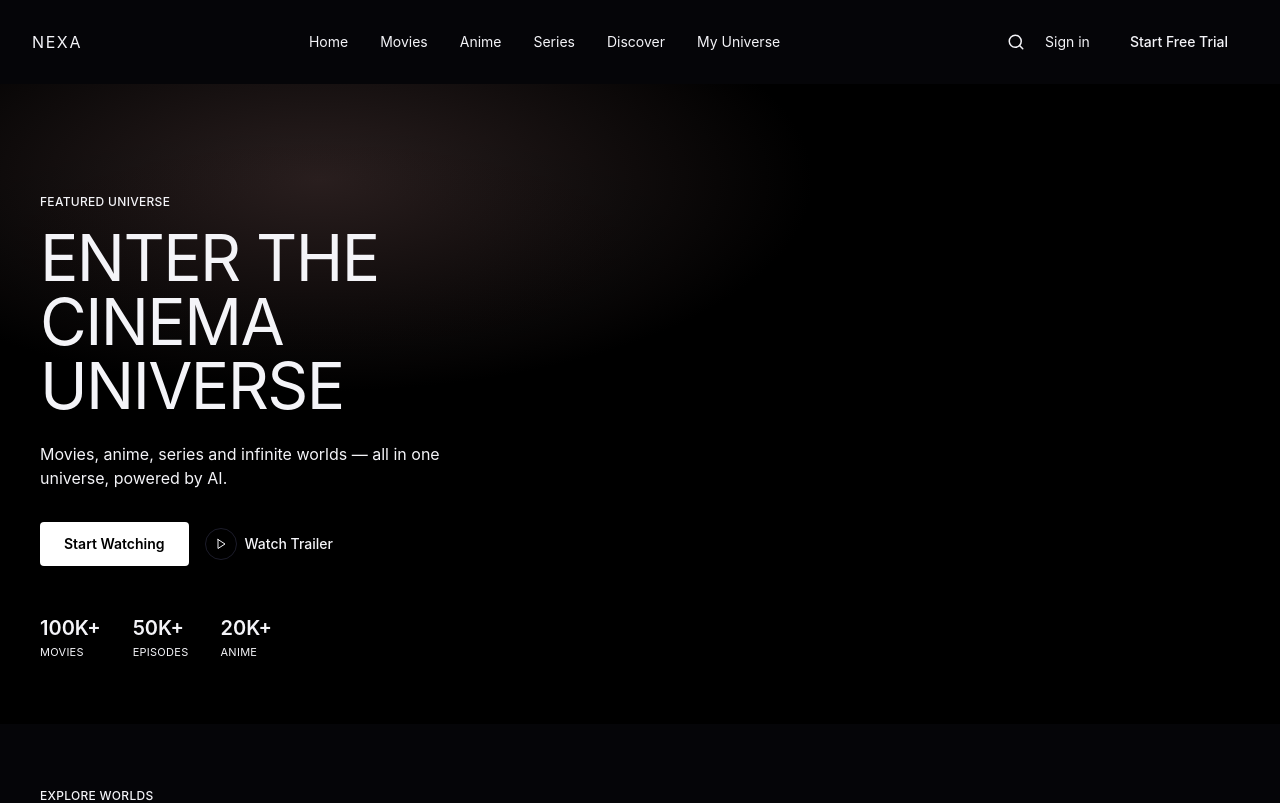
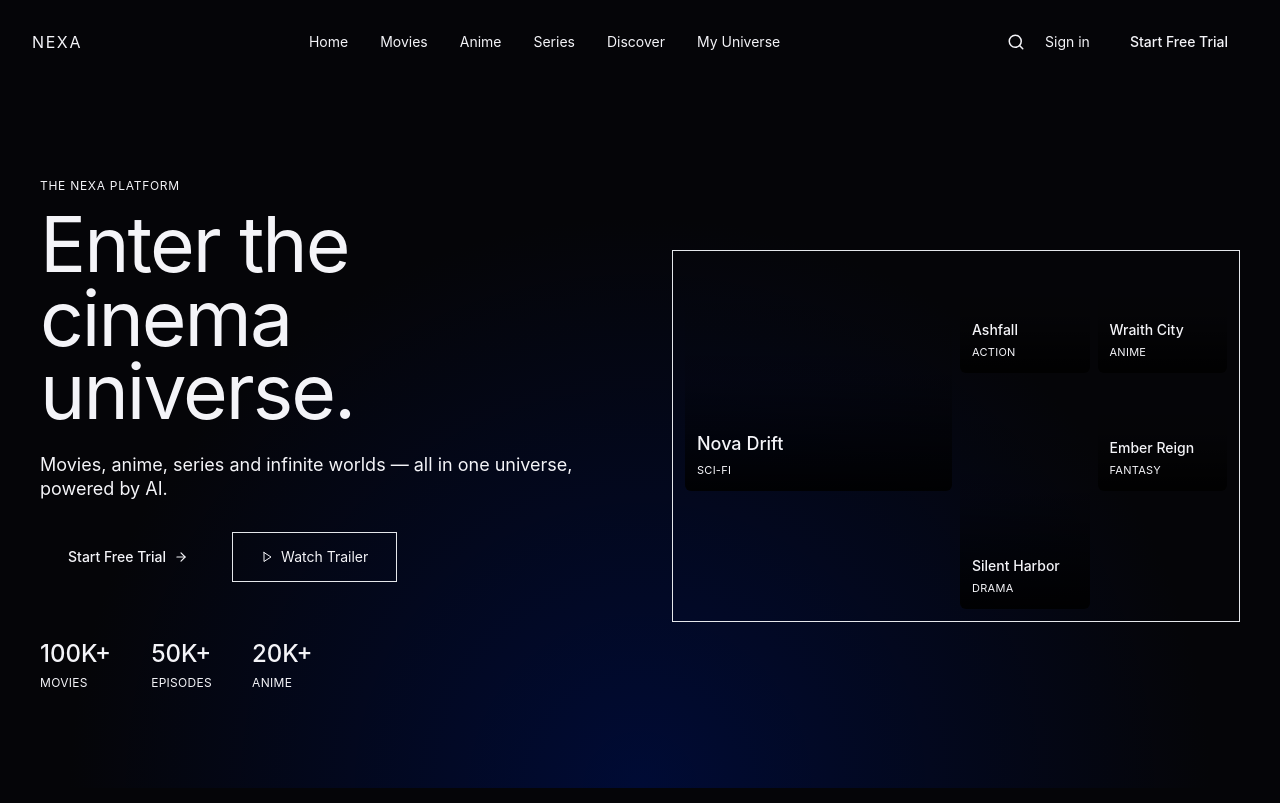
Before and after one commit to snsesu/Tzi, a Next.js app: page / in a window 1280 px wide. Shown: the top 803 px of the page. Built offline with nearby package versions, Linux system fonts and the light colour scheme.

Commit message:
Frame.io DESIGN.md: Hero as split cosmic-canvas layout with product mockup container

```diff
--- a/components/Hero.tsx
+++ b/components/Hero.tsx
@@ -1,4 +1,4 @@
-import { Play } from "lucide-react";
+import { Play, ArrowRight } from "lucide-react";
 
 const stills = [
   { w: 2, h: 2, title: "Nova Drift", tag: "Sci-Fi" },
@@ -17,13 +17,13 @@ const stats = [
 function StillTile({ w, h, title, tag }: { w: number; h: number; title: string; tag: string }) {
   return (
     <div
-      className="relative overflow-hidden rounded-lg bg-gradient-to-br from-nexa-surface to-[#333]"
+      className="relative overflow-hidden rounded-md bg-graphite"
       style={{ gridColumn: `span ${w}`, gridRow: `span ${h}` }}
     >
       <div className="absolute inset-0 bg-gradient-to-t from-black/90 via-black/10 to-transparent" />
       <div className="absolute left-3 right-3 bottom-3">
-        <p className={w > 1 ? "text-lg font-medium" : "text-sm font-medium"}>{title}</p>
-        <p className="text-[11px] uppercase tracking-wide text-nexa-muted mt-1">{tag}</p>
+        <p className={w > 1 ? "text-lg font-medium text-carbon" : "text-sm font-medium text-carbon"}>{title}</p>
+        <p className="text-[11px] uppercase tracking-wide text-ash mt-1">{tag}</p>
       </div>
     </div>
   );
@@ -32,55 +32,61 @@ function StillTile({ w, h, title, tag }: { w: number; h: number; title: string;
 export default function Hero() {
   return (
     <>
-      {/* Cinematic hero */}
-      <section className="relative w-full h-[80vh] min-h-[560px] overflow-hidden">
-        <div className="absolute inset-0 bg-[radial-gradient(ellipse_70%_60%_at_25%_15%,#2a1f1f_0%,#000_55%),radial-gradient(ellipse_60%_50%_at_80%_70%,#1a2233_0%,transparent_60%),linear-gradient(180deg,#0a0a0a,#000)]" />
-        <div className="absolute inset-0 bg-gradient-to-t from-black via-black/10 to-transparent" />
+      {/* Cosmic canvas hero — split composition per Frame.io layout spec */}
+      <section className="relative w-full bg-cosmic overflow-hidden">
+        <div className="absolute inset-0 bg-[radial-gradient(circle_at_50%_100%,#000b35_0%,transparent_60%)]" />
 
-        <div className="absolute left-0 right-0 bottom-0 px-6 md:px-10 pb-16 max-w-2xl">
-          <p className="text-xs uppercase tracking-wide text-nexa-muted font-medium mb-4">
-            Featured Universe
+        <div className="relative max-w-[1280px] mx-auto px-6 md:px-10 py-16 md:py-24 grid lg:grid-cols-2 gap-16 items-center">
+          {/* Left: eyebrow + display headline + CTAs */}
+          <div>
+            <p className="text-[12px] uppercase tracking-[0.06em] text-iris font-normal leading-none mb-4">
+              The NEXA Platform
             </p>
-          <h1 className="leading-none tracking-tight font-normal text-[clamp(36px,6vw,64px)]">
-            ENTER THE
+            <h1 className="font-normal text-carbon" style={{ fontSize: "clamp(38px,6vw,80px)", lineHeight: 0.96, letterSpacing: "-2px" }}>
+              Enter the
               <br />
-            CINEMA
-            <br />
-            UNIVERSE
+              cinema universe.
             </h1>
-          <p className="mt-6 text-base text-nexa-slate max-w-md">
+            <p className="mt-6 text-[18px] leading-[1.3] text-smoke max-w-[560px]">
               Movies, anime, series and infinite worlds — all in one universe, powered by AI.
             </p>
-          <div className="mt-8 flex items-center gap-4">
-            <button className="text-sm font-semibold px-6 py-3 rounded bg-white text-black">
-              Start Watching
+            <div className="mt-8 flex flex-wrap items-center gap-4">
+              <button className="flex items-center gap-2 rounded-pill bg-carbon text-obsidian text-sm font-medium px-7 py-3.5">
+                Start Free Trial <ArrowRight size={14} />
               </button>
-            <button className="flex items-center gap-2 text-sm font-medium">
-              <span className="w-8 h-8 rounded-full border border-nexa-border flex items-center justify-center">
-                <Play size={12} />
-              </span>
-              Watch Trailer
+              <button className="flex items-center gap-2 rounded-pill border border-carbon text-carbon text-sm font-normal px-7 py-3.5">
+                <Play size={12} /> Watch Trailer
               </button>
             </div>
-          <div className="flex gap-8 mt-12">
+            <div className="flex gap-10 mt-14">
               {stats.map((s) => (
                 <div key={s.label}>
-                <p className="text-xl font-semibold">{s.value}</p>
-                <p className="text-[11px] uppercase tracking-wide text-nexa-slate mt-0.5">{s.label}</p>
+                  <p className="text-2xl font-medium text-carbon">{s.value}</p>
+                  <p className="text-[12px] uppercase tracking-wide text-smoke mt-1">{s.label}</p>
                 </div>
               ))}
             </div>
           </div>
+
+          {/* Right: Product UI Mockup Container — 10px radius, twilight border halo */}
+          <div className="rounded-card border border-twilight shadow-halo bg-graphite p-3">
+            <div className="grid grid-cols-4 gap-2" style={{ gridAutoRows: 110 }}>
+              {stills.map((s) => (
+                <StillTile key={s.title} {...s} />
+              ))}
+            </div>
+          </div>
+        </div>
       </section>
 
-      {/* Editorial poster grid */}
-      <section className="px-6 md:px-10 py-16">
-        <p className="text-xs uppercase tracking-wide text-nexa-slate font-medium mb-6">
+      {/* Explore Worlds — eyebrow + editorial grid, no card chrome */}
+      <section className="max-w-[1280px] mx-auto px-6 md:px-10 py-20">
+        <p className="text-[12px] uppercase tracking-[0.06em] text-iris font-normal leading-none mb-6">
           Explore Worlds
         </p>
         <div className="grid grid-cols-4 gap-3" style={{ gridAutoRows: 130 }}>
           {stills.map((s) => (
-            <StillTile key={s.title} {...s} />
+            <StillTile key={`b-${s.title}`} {...s} />
           ))}
         </div>
       </section>
```
Lines whose indentation alone changed are shown as unchanged.
